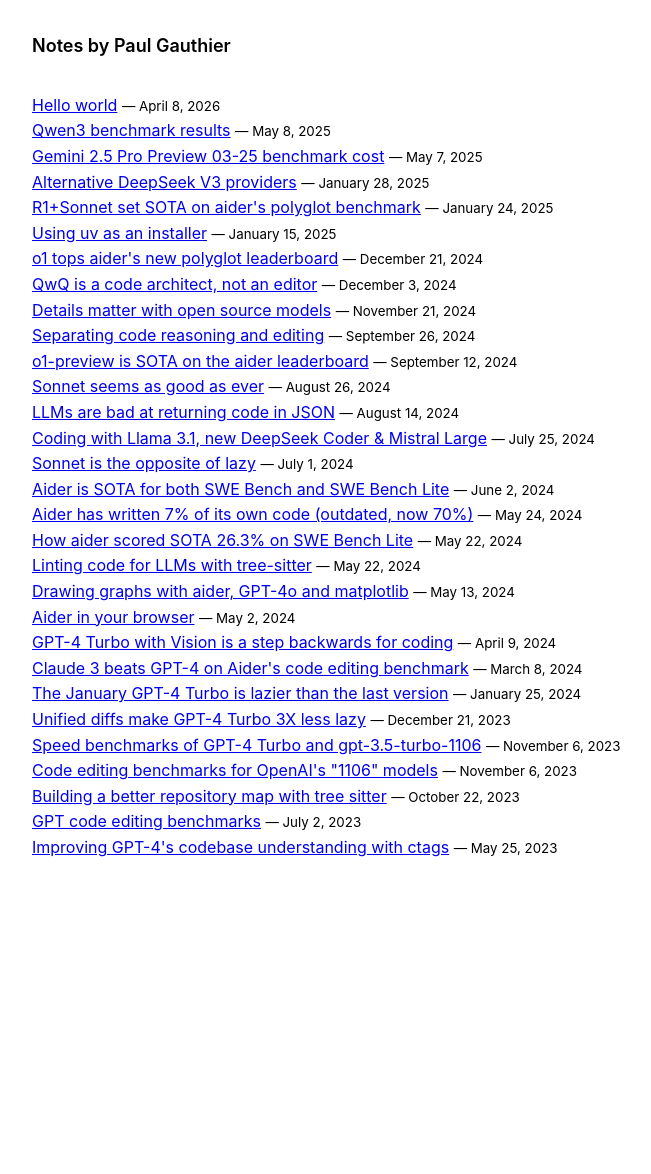
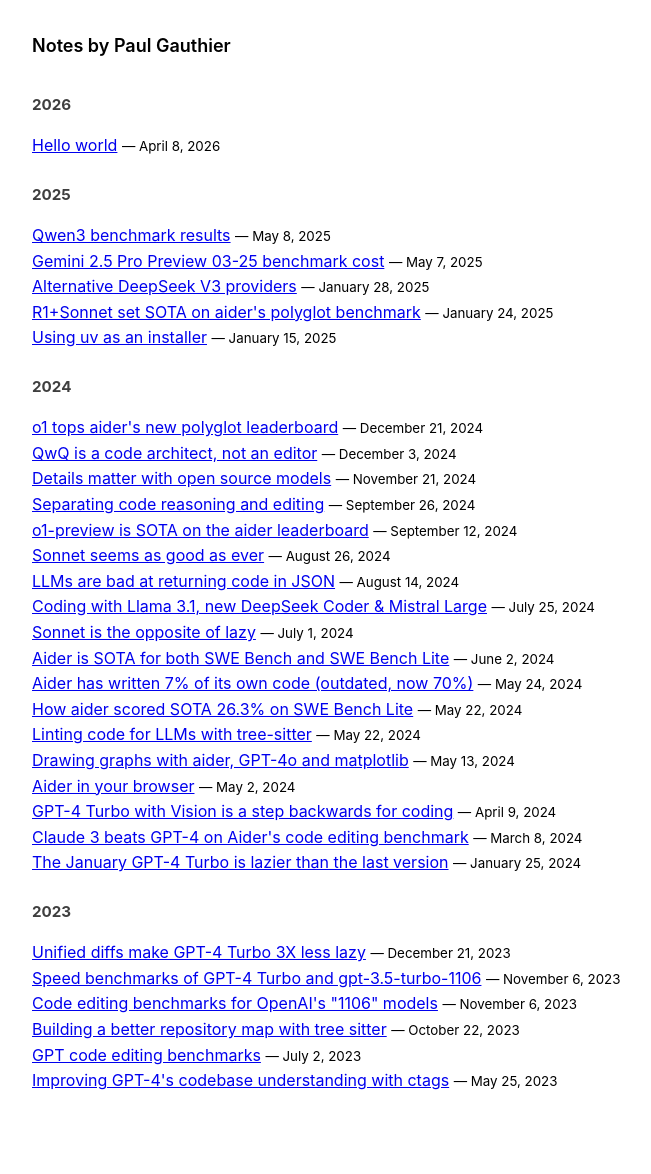
Before and after one commit to paul-gauthier/paul-gauthier.github.io, a Jekyll site: the page built from docs/index.html, in a window 1280 px wide. Shown: the whole page, without its empty margins (224-875 px from the left). Built offline with Jekyll 4.4.1, drawn with Linux system fonts in a browser that asks for light colours; before the commit the page ends 941 px from its top, so only the background shows below that.

Commit message:
feat: Group homepage posts by year with year headers and styling
Co-authored-by: aider (gpt-5.4) <aider@aider.chat>

```diff
--- a/docs/_layouts/default.html
+++ b/docs/_layouts/default.html
@@ -49,6 +49,12 @@
         opacity: 0.75;
       }
 
+      .home-post-year {
+        font-size: 0.95rem;
+        margin: 1.5rem 0 0.5rem;
+        opacity: 0.75;
+      }
+
       .home-posts ul {
         list-style: none;
         padding-left: 0;
--- a/docs/index.html
+++ b/docs/index.html
@@ -4,14 +4,25 @@ title: Home
 ---
 
 <section class="home-posts">
+  {% assign current_year = "" %}
+
+  {% for post in site.posts %}
+    {% assign post_year = post.date | date: "%Y" %}
+
+    {% if post_year != current_year %}
+      {% unless forloop.first %}</ul>{% endunless %}
+      <h2 class="home-post-year">{{ post_year }}</h2>
       <ul>
-    {% for post in site.posts %}
+      {% assign current_year = post_year %}
+    {% endif %}
+
     <li>
       <a href="{{ post.url | relative_url }}">{{ post.title }}</a>
       {% if post.date %}
         <small>— {{ post.date | date: "%B %-d, %Y" }}</small>
       {% endif %}
     </li>
+
+    {% if forloop.last %}</ul>{% endif %}
   {% endfor %}
-  </ul>
 </section>
```
Lines whose indentation alone changed are shown as unchanged.
